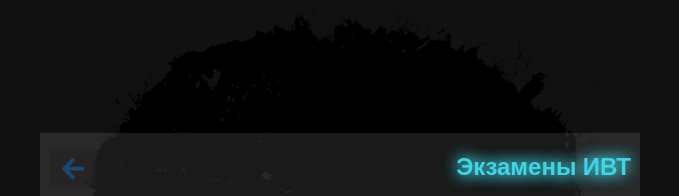
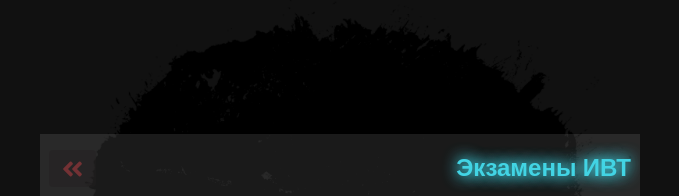
Before and after one commit to micronkh/ivt, a website: page docs/plate.html in a window 1280 px wide. Shown: the top 196 px of the page, 300-979 px from the left. Drawn offline with nearby package versions, Linux system fonts and the light colour scheme.

Commit message:
Add files via upload

```diff
--- a/docs/css/plate.css
+++ b/docs/css/plate.css
@@ -1105,7 +1105,6 @@ i:nth-child(60) {
 /* content */
 
 .header .btn-back {
-	font-size: 25px;
 	animation: switchColor 3s ease-in infinite;
 }
 
--- a/docs/plate.html
+++ b/docs/plate.html
@@ -47,9 +47,9 @@
         <div class="container-app content">
             <div class="header flex space-between">
                  <h2 class="highlight px-1 btn-back">
-                    <a href="index.html" class="highlight primary"> <span class="fas fa-arrow-left"></span></a>
+                    <a href="index.html" class="highlight danger"> <span class="fas fa-angle-double-left"></span></a>
+                </h2>
 
-                </h2>
                  <h2 class="title">Экзамены ИВТ</h2>
             </div>
 
```
Also changed, not shown: 1 other file.
